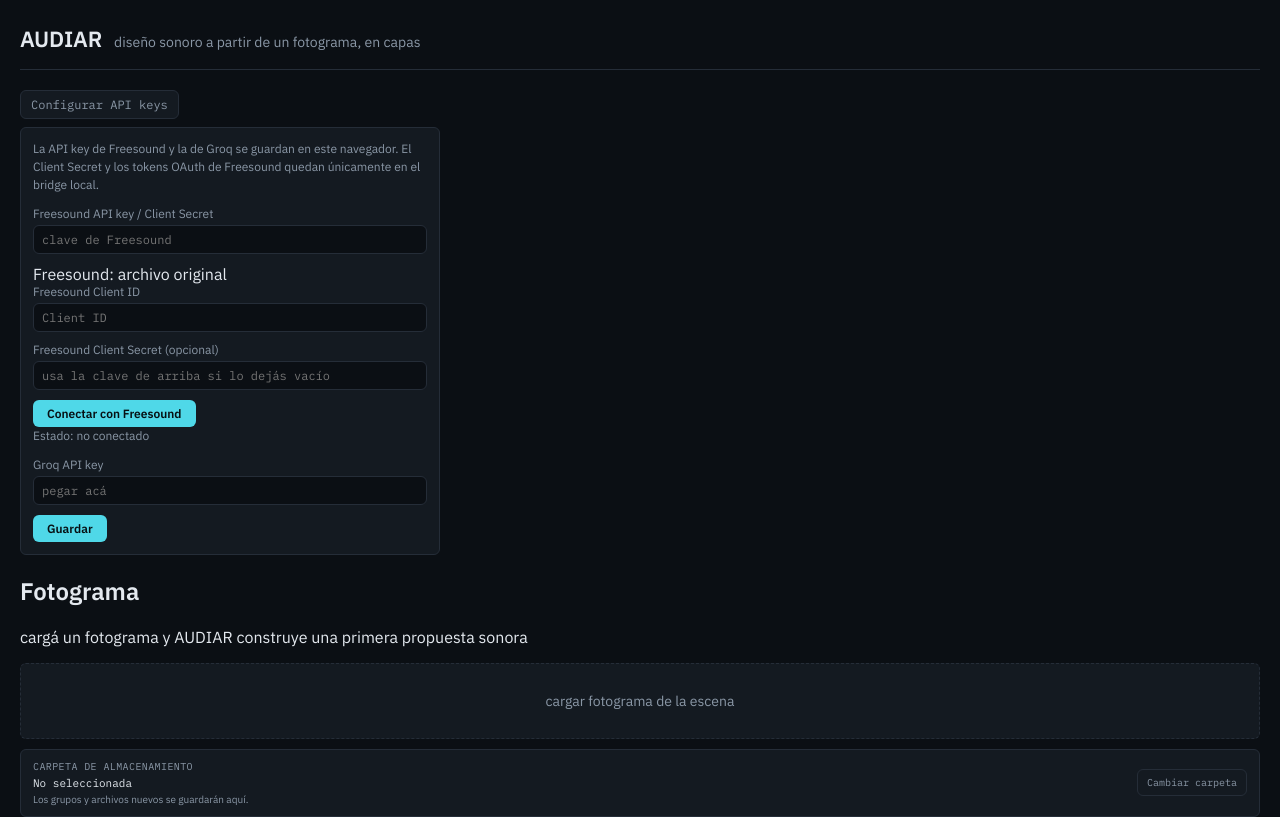
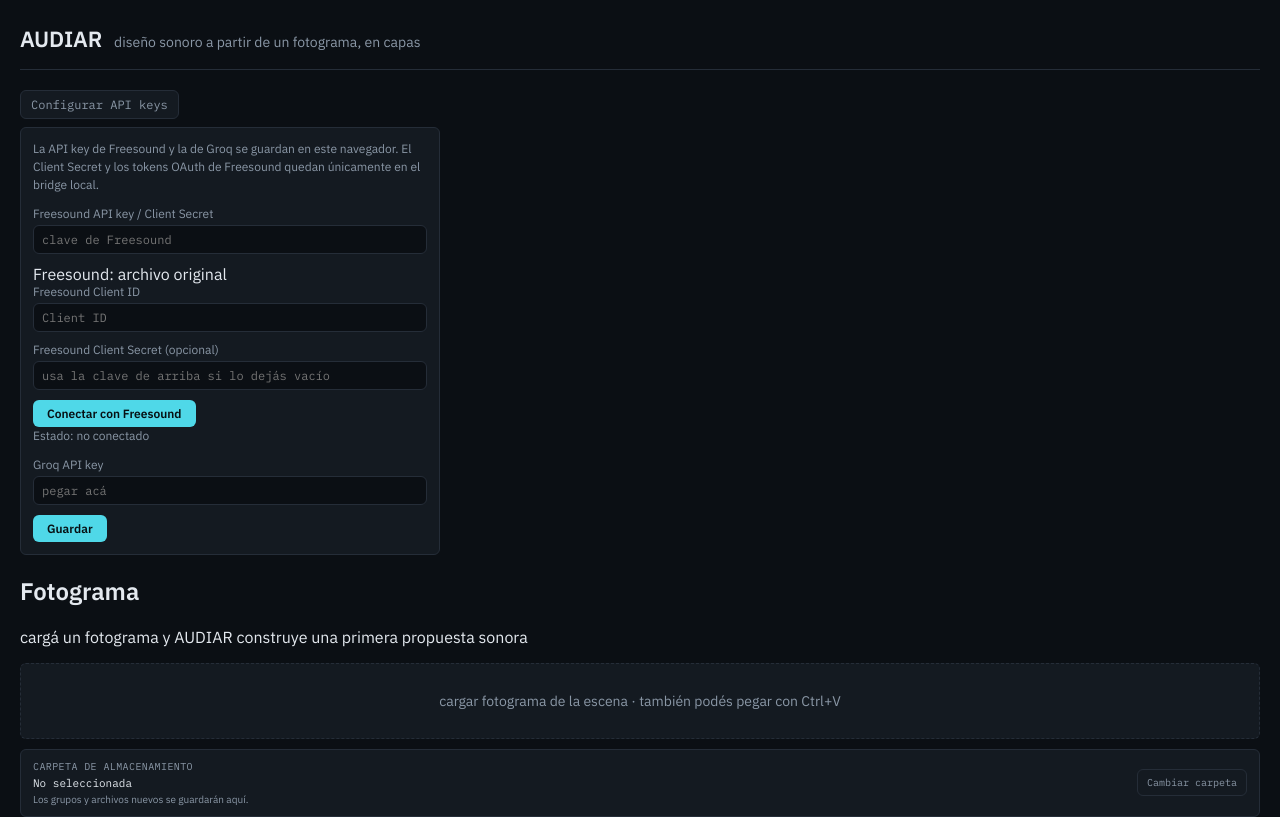
Before and after one commit to rnalvarez/AUDIAR, a React (Vite) app: page / in a window 1280 px wide. Shown: the top 817 px of the page. Built offline with nearby package versions, Linux system fonts and the light colour scheme; no server answers.

Commit message:
Permitir pegar fotograma con Ctrl+V desde el portapapeles

```diff
--- a/component-FramePanel.tsx
+++ b/component-FramePanel.tsx
@@ -46,6 +46,21 @@ export function FramePanel({ apiKeys, onDesignGenerated, onSceneNameChange, onNe
     setImageUrl((prev) => { if (prev) URL.revokeObjectURL(prev); return URL.createObjectURL(file); });
     setImageFile(file); setFileName(file.name); setAnalysisError(null); handleSceneNameChange("");
   }
+  function handleClipboardPaste(event: ClipboardEvent) {
+    const target = event.target as HTMLElement | null;
+    if (target?.matches("input, textarea, [contenteditable=\"true\"]")) return;
+    const imageItem = Array.from(event.clipboardData?.items ?? []).find((item) => item.type.startsWith("image/"));
+    if (!imageItem) return;
+    const blob = imageItem.getAsFile();
+    if (!blob) return;
+    event.preventDefault();
+    const extension = blob.type === "image/jpeg" ? "jpg" : blob.type === "image/webp" ? "webp" : "png";
+    handleFile(new File([blob], `fotograma-portapapeles.${extension}`, { type: blob.type || "image/png" }));
+  }
+  useEffect(() => {
+    window.addEventListener("paste", handleClipboardPaste);
+    return () => window.removeEventListener("paste", handleClipboardPaste);
+  });
   function handleRemove() {
     onNewScene();
     setImageUrl((prev) => { if (prev) URL.revokeObjectURL(prev); return null; });
@@ -71,7 +86,7 @@ export function FramePanel({ apiKeys, onDesignGenerated, onSceneNameChange, onNe
     <div className="frame-panel">
       <h2 className="section-title">Fotograma</h2>
       <p className="section-subtitle">cargá un fotograma y AUDIAR construye una primera propuesta sonora</p>
-      {imageUrl ? <img className="frame-panel__preview" src={imageUrl} alt="Fotograma de referencia de la escena" /> : <button className="frame-panel__dropzone" onClick={() => inputRef.current?.click()}>cargar fotograma de la escena</button>}
+      {imageUrl ? <img className="frame-panel__preview" src={imageUrl} alt="Fotograma de referencia de la escena" /> : <button className="frame-panel__dropzone" onClick={() => inputRef.current?.click()} onPaste={handleClipboardPaste}>cargar fotograma de la escena · también podés pegar con Ctrl+V</button>}
       {uploadError && <p className="frame-panel__analysis-error">{uploadError}</p>}
       <input ref={inputRef} type="file" accept={ACCEPTED_TYPES} hidden onChange={(e) => handleFile(e.target.files?.[0])} />
       {fileName && <div className="frame-panel__filename"><span className="frame-panel__filename-text">{fileName}</span><div className="frame-panel__actions"><button className="frame-panel__replace" onClick={() => inputRef.current?.click()}>cambiar</button><button className="frame-panel__remove" onClick={handleRemove}>eliminar</button></div></div>}
```
